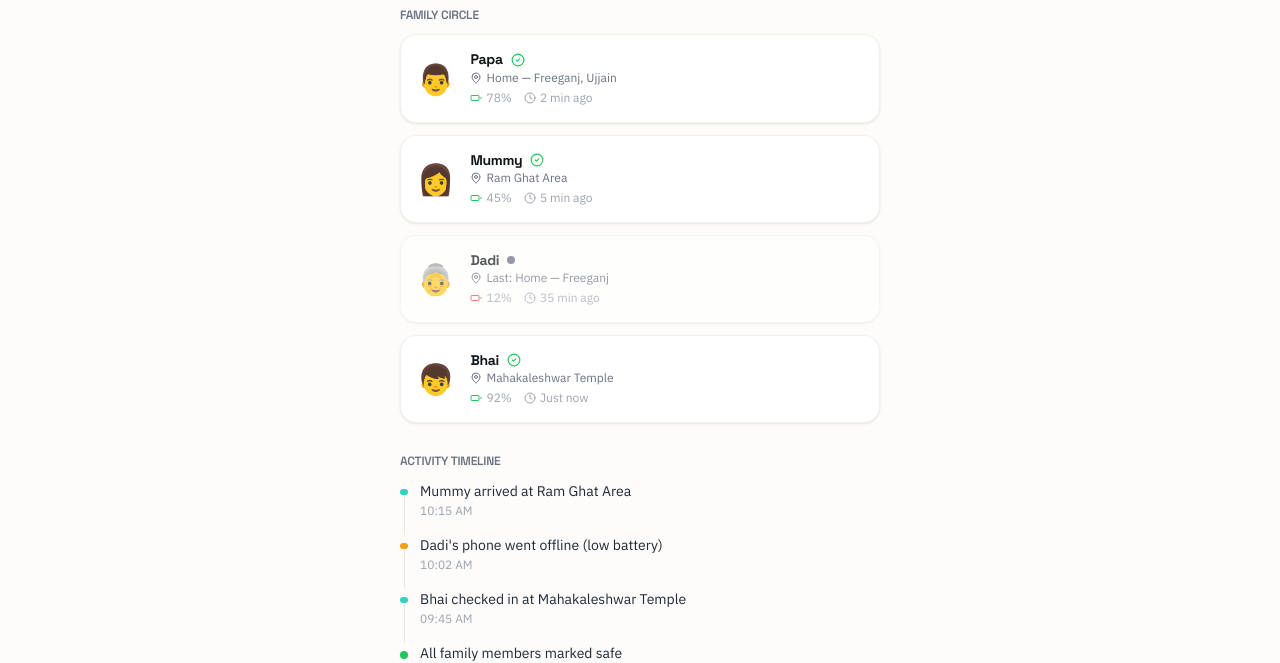
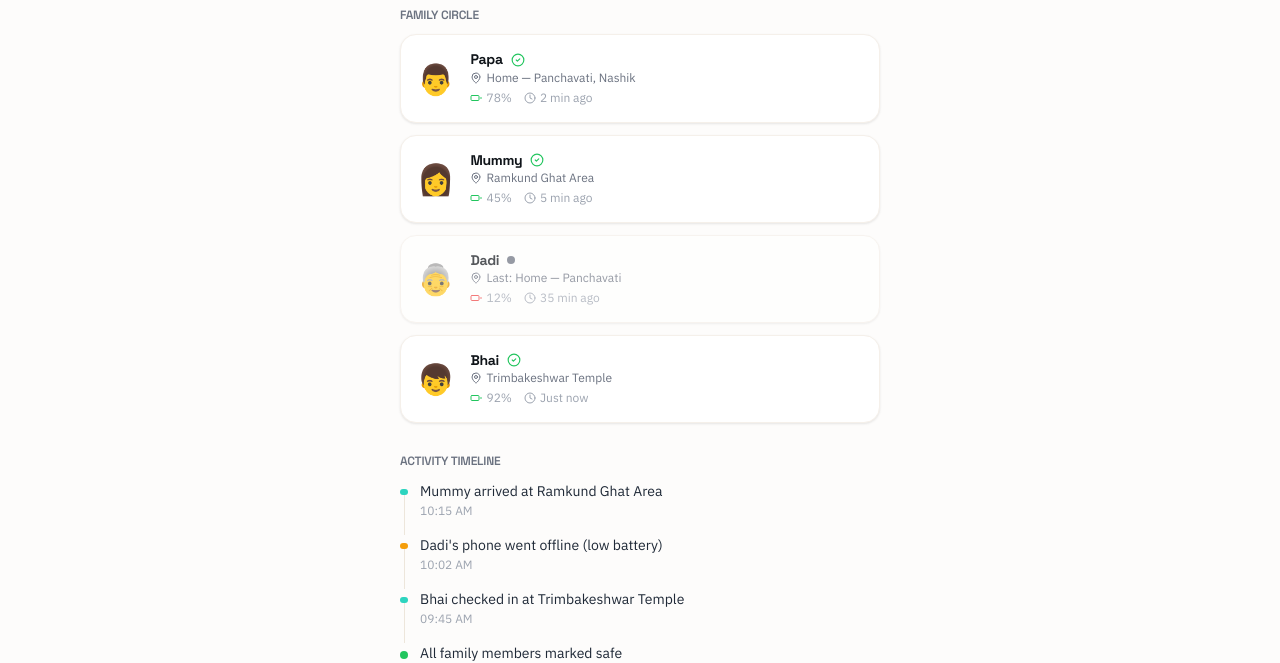
Before and after one commit to Abhay2030/jeevan-ai, a Next.js app in the folder apps/web/: page /family in a window 1280 px wide. Shown: the part 172-835 px from the top of the page. Built offline with nearby package versions, Linux system fonts and the light colour scheme; no server answers.

Commit message:
feat(migration): fully migrate platform context to Nashik Kumbh Mela 2027

```diff
--- a/apps/web/src/app/(command)/command/dashboard/page.tsx
+++ b/apps/web/src/app/(command)/command/dashboard/page.tsx
@@ -24,7 +24,7 @@ export default function CommandCenterDashboard() {
   const [liveIncidents, setLiveIncidents] = useState<unknown[]>([]);
   const [densityMetrics, setDensityMetrics] = useState<CrowdDensityPrediction[]>([]);
 
-  const defaultCenter: [number, number] = [23.1793, 75.7849]; // Ujjain
+  const defaultCenter: [number, number] = [20.0059, 73.7903]; // Nashik
 
   useEffect(() => {
     if (lastMessage) {
--- a/apps/web/src/app/(command)/command/digital-twin/page.tsx
+++ b/apps/web/src/app/(command)/command/digital-twin/page.tsx
@@ -16,7 +16,7 @@ export default function DigitalTwin() {
   const [simulating, setSimulating] = useState(false);
   const [results, setResults] = useState<boolean>(false);
 
-  const defaultCenter: [number, number] = [23.1793, 75.7849]; // Ujjain
+  const defaultCenter: [number, number] = [20.0059, 73.7903]; // Nashik
 
   const handleSimulate = () => {
     setSimulating(true);
--- a/apps/web/src/app/(public)/blood/page.tsx
+++ b/apps/web/src/app/(public)/blood/page.tsx
@@ -16,9 +16,9 @@ const mockDonors: Donor[] = [
 
 interface BloodRequest { group: string; hospital: string; urgency: string; distance: string; timeLeft: string; }
 const mockRequests: BloodRequest[] = [
-  { group: "O+", hospital: "MYH Ujjain", urgency: "CRITICAL", distance: "2.4 km", timeLeft: "45 min" },
+  { group: "O+", hospital: "Civil Hospital Nashik", urgency: "CRITICAL", distance: "2.4 km", timeLeft: "45 min" },
   { group: "AB-", hospital: "District Hospital", urgency: "URGENT", distance: "3.1 km", timeLeft: "2 hrs" },
-  { group: "B+", hospital: "CHL Hospital", urgency: "NEEDED", distance: "4.8 km", timeLeft: "6 hrs" },
+  { group: "B+", hospital: "Apollo Hospitals Nashik", urgency: "NEEDED", distance: "4.8 km", timeLeft: "6 hrs" },
 ];
 
 export default function BloodNetwork() {
--- a/apps/web/src/app/(public)/emergency/page.tsx
+++ b/apps/web/src/app/(public)/emergency/page.tsx
@@ -41,12 +41,12 @@ export default function EmergencyHub() {
           }
         },
         (error) => {
-          setLocationName("Ujjain, MP"); // fallback if denied
+          setLocationName("Nashik, MH"); // fallback if denied
         }
       );
     } else {
       // eslint-disable-next-line react-hooks/set-state-in-effect
-      setLocationName("Ujjain, MP");
+      setLocationName("Nashik, MH");
     }
   }, []);
 
--- a/apps/web/src/app/(public)/family/page.tsx
+++ b/apps/web/src/app/(public)/family/page.tsx
@@ -7,16 +7,16 @@ import { ArrowLeft, Users, MapPin, Battery, Clock, Shield, CheckCircle2, AlertTr
 interface FamilyMember { name: string; status: "safe" | "emergency" | "offline"; location: string; battery: number; lastSeen: string; avatar: string; }
 
 const family: FamilyMember[] = [
-  { name: "Papa", status: "safe", location: "Home — Freeganj, Ujjain", battery: 78, lastSeen: "2 min ago", avatar: "👨" },
-  { name: "Mummy", status: "safe", location: "Ram Ghat Area", battery: 45, lastSeen: "5 min ago", avatar: "👩" },
-  { name: "Dadi", status: "offline", location: "Last: Home — Freeganj", battery: 12, lastSeen: "35 min ago", avatar: "👵" },
-  { name: "Bhai", status: "safe", location: "Mahakaleshwar Temple", battery: 92, lastSeen: "Just now", avatar: "👦" },
+  { name: "Papa", status: "safe", location: "Home — Panchavati, Nashik", battery: 78, lastSeen: "2 min ago", avatar: "👨" },
+  { name: "Mummy", status: "safe", location: "Ramkund Ghat Area", battery: 45, lastSeen: "5 min ago", avatar: "👩" },
+  { name: "Dadi", status: "offline", location: "Last: Home — Panchavati", battery: 12, lastSeen: "35 min ago", avatar: "👵" },
+  { name: "Bhai", status: "safe", location: "Trimbakeshwar Temple", battery: 92, lastSeen: "Just now", avatar: "👦" },
 ];
 
 const timeline = [
-  { time: "10:15 AM", text: "Mummy arrived at Ram Ghat Area", type: "info" },
+  { time: "10:15 AM", text: "Mummy arrived at Ramkund Ghat Area", type: "info" },
   { time: "10:02 AM", text: "Dadi's phone went offline (low battery)", type: "warning" },
-  { time: "09:45 AM", text: "Bhai checked in at Mahakaleshwar Temple", type: "info" },
+  { time: "09:45 AM", text: "Bhai checked in at Trimbakeshwar Temple", type: "info" },
   { time: "09:30 AM", text: "All family members marked safe", type: "success" },
 ];
 
--- a/apps/web/src/app/(public)/hospitals/page.tsx
+++ b/apps/web/src/app/(public)/hospitals/page.tsx
@@ -16,11 +16,11 @@ interface HospitalData {
 }
 
 const mockHospitals: HospitalData[] = [
-  { id: "1", name: "Maharaja Yeshwantrao Hospital", distance: "2.4 km", eta: "8 min", rating: 4.5, emergency: true, icu: 3, icuTotal: 12, bloodBank: true, specializations: ["Trauma", "Cardiology", "Neurology"], address: "Lashkar Area, Ujjain", aiRecommended: true },
-  { id: "2", name: "District Hospital Ujjain", distance: "3.1 km", eta: "12 min", rating: 4.2, emergency: true, icu: 1, icuTotal: 8, bloodBank: true, specializations: ["General", "Orthopedics"], address: "Freeganj, Ujjain" },
-  { id: "3", name: "CHL Hospital", distance: "4.8 km", eta: "15 min", rating: 4.7, emergency: true, icu: 5, icuTotal: 10, bloodBank: false, specializations: ["Cardiology", "Pediatrics", "Oncology"], address: "Dewas Road, Ujjain" },
-  { id: "4", name: "Ujjain Charitable Hospital", distance: "1.9 km", eta: "6 min", rating: 3.9, emergency: true, icu: 0, icuTotal: 4, bloodBank: false, specializations: ["General", "ENT"], address: "Tower Chowk, Ujjain" },
-  { id: "5", name: "Shree Krishna Hospital", distance: "5.5 km", eta: "18 min", rating: 4.3, emergency: true, icu: 2, icuTotal: 6, bloodBank: true, specializations: ["Trauma", "Burns"], address: "Agar Road, Ujjain" },
+  { id: "1", name: "Civil Hospital Nashik", distance: "2.4 km", eta: "8 min", rating: 4.5, emergency: true, icu: 3, icuTotal: 12, bloodBank: true, specializations: ["Trauma", "Cardiology", "Neurology"], address: "Trimbak Road, Nashik", aiRecommended: true },
+  { id: "2", name: "District Hospital Nashik", distance: "3.1 km", eta: "12 min", rating: 4.2, emergency: true, icu: 1, icuTotal: 8, bloodBank: true, specializations: ["General", "Orthopedics"], address: "CBS, Nashik" },
+  { id: "3", name: "Apollo Hospitals Nashik", distance: "4.8 km", eta: "15 min", rating: 4.7, emergency: true, icu: 5, icuTotal: 10, bloodBank: false, specializations: ["Cardiology", "Pediatrics", "Oncology"], address: "Panchavati, Nashik" },
+  { id: "4", name: "Sahyadri Super Speciality Hospital", distance: "1.9 km", eta: "6 min", rating: 3.9, emergency: true, icu: 0, icuTotal: 4, bloodBank: false, specializations: ["General", "ENT"], address: "Wadala Naka, Nashik" },
+  { id: "5", name: "Wockhardt Hospital", distance: "5.5 km", eta: "18 min", rating: 4.3, emergency: true, icu: 2, icuTotal: 6, bloodBank: true, specializations: ["Trauma", "Burns"], address: "Mumbai Naka, Nashik" },
 ];
 
 function HospitalCard({ h }: { h: HospitalData }) {
--- a/apps/web/src/app/(public)/sos/page.tsx
+++ b/apps/web/src/app/(public)/sos/page.tsx
@@ -30,7 +30,7 @@ export default function SOSPage() {
 
     setTimeout(() => {
       setPhase("sending");
-      setTimeline(prev => [...prev, { time: now(), label: "Location Captured — 23.1793°N, 75.7849°E", icon: MapPin, done: true }]);
+      setTimeline(prev => [...prev, { time: now(), label: "Location Captured — 20.0059°N, 73.7903°E", icon: MapPin, done: true }]);
     }, 1200);
 
     setTimeout(() => {
@@ -44,7 +44,7 @@ export default function SOSPage() {
 
     setTimeout(() => {
       setPhase("tracking");
-      setTimeline(prev => [...prev, { time: now(), label: "Hospital Pre-Notified — MYH Ujjain", icon: Hospital, done: true }]);
+      setTimeline(prev => [...prev, { time: now(), label: "Hospital Pre-Notified — Civil Hospital Nashik", icon: Hospital, done: true }]);
     }, 4500);
   }, []);
 
--- a/apps/web/src/app/(responder)/responder/dashboard/page.tsx
+++ b/apps/web/src/app/(responder)/responder/dashboard/page.tsx
@@ -21,7 +21,7 @@ export default function ResponderDashboard() {
   const [loading, setLoading] = useState(true);
   const [activeTab, setActiveTab] = useState<"queue" | "map">("queue");
 
-  const defaultCenter: [number, number] = [23.1793, 75.7849]; // Ujjain
+  const defaultCenter: [number, number] = [20.0059, 73.7903]; // Nashik
 
   useEffect(() => {
     async function fetchIncidents() {
```
Also changed, not shown: apps/web/src/app/(command)/command/alerts/page.tsx (+5 -5 lines), 2 other files (tests, documents, lock files or other folders).
